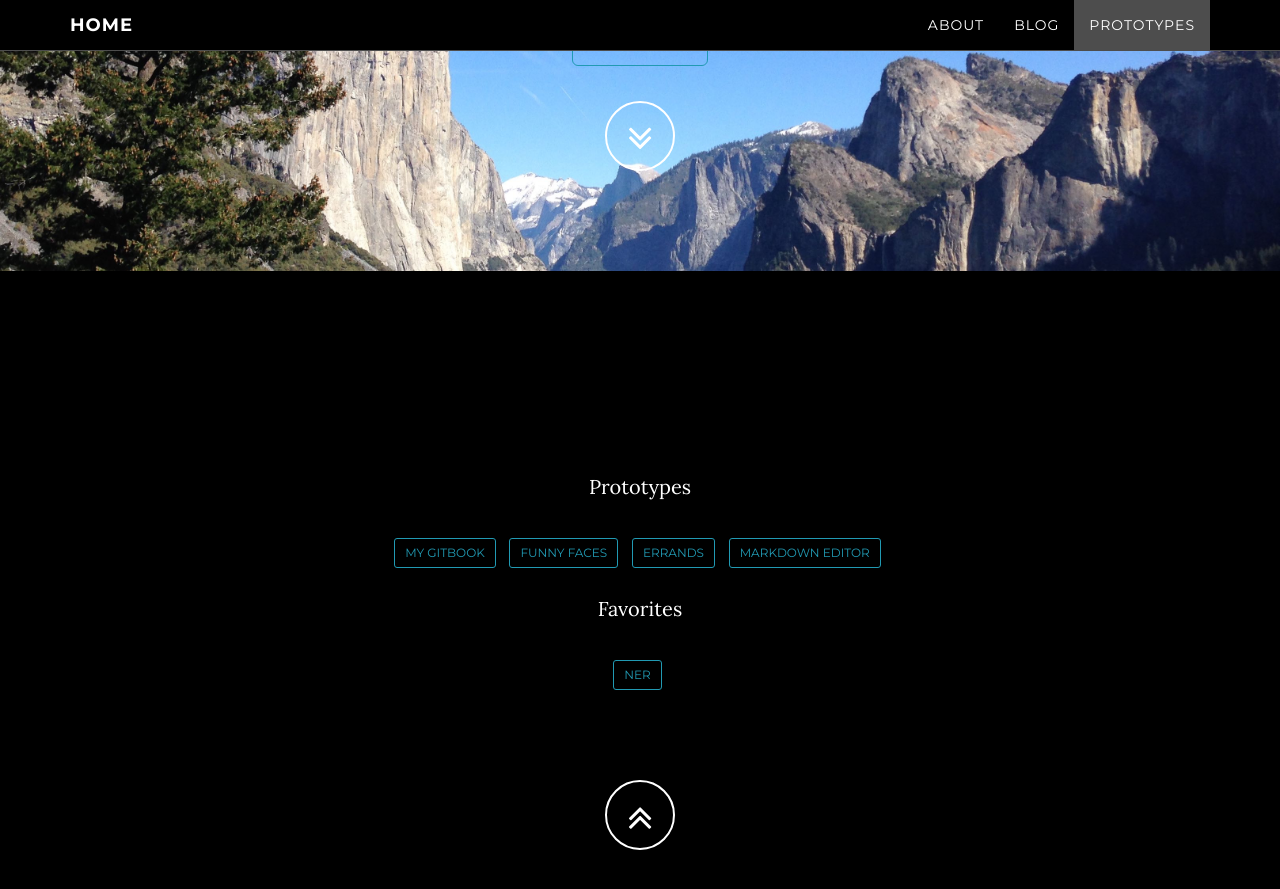
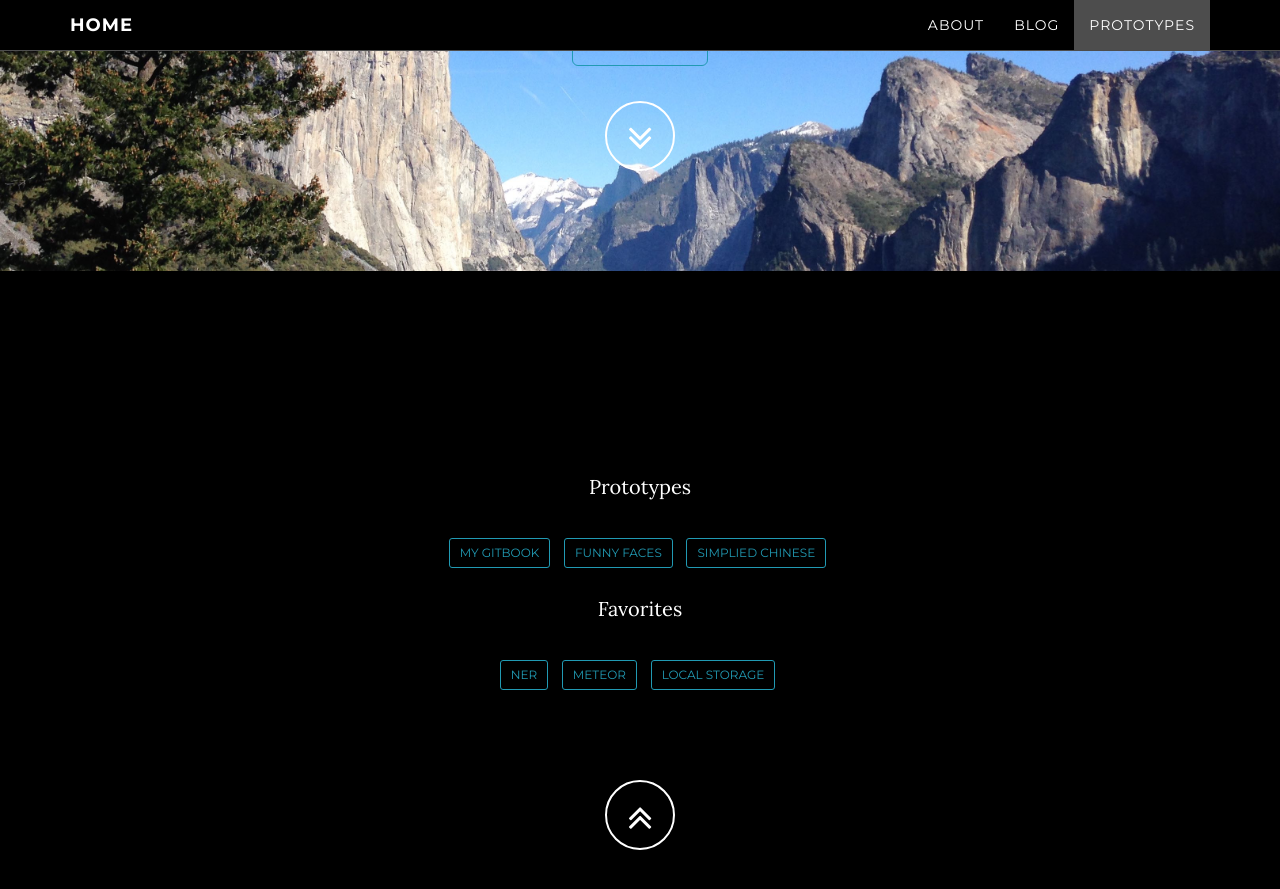
Before and after one commit to fengtingzhang/blog, a Jekyll site: the page built from index.html, in a window 1280 px wide and 900 px high, scrolled down 1658 px. Shown: the top 889 px of the window. Built offline with Jekyll 4.4.1, drawn with Linux system fonts in a browser that asks for light colours.

Commit message:
Modified prototypes

```diff
--- a/_config.yml
+++ b/_config.yml
@@ -31,15 +31,17 @@ prototypes:
     url: http://fengtingzhang.gitbooks.io/blog/content/
   - title: Funny Faces
     url: http://radiant-lowlands-2074.herokuapp.com/
-  - title: Errands
-    url: http://fengtingzhang.meteor.com/
-  - title: Markdown Editor
-    url: http://development.fengtingzhang-markie.divshot.io/
+  - title: Simplied Chinese
+    url: http://phyllispei.github.io/marketing/
 
 # Cool things
 favorites:
   - title: NER
     url: http://nlp.stanford.edu:8080/ner/
+  - title: Meteor
+    url: http://fengtingzhang.meteor.com/
+  - title: Local Storage
+    url: http://development.fengtingzhang-markie.divshot.io/
 
 # Build settings
 markdown: kramdown
```
